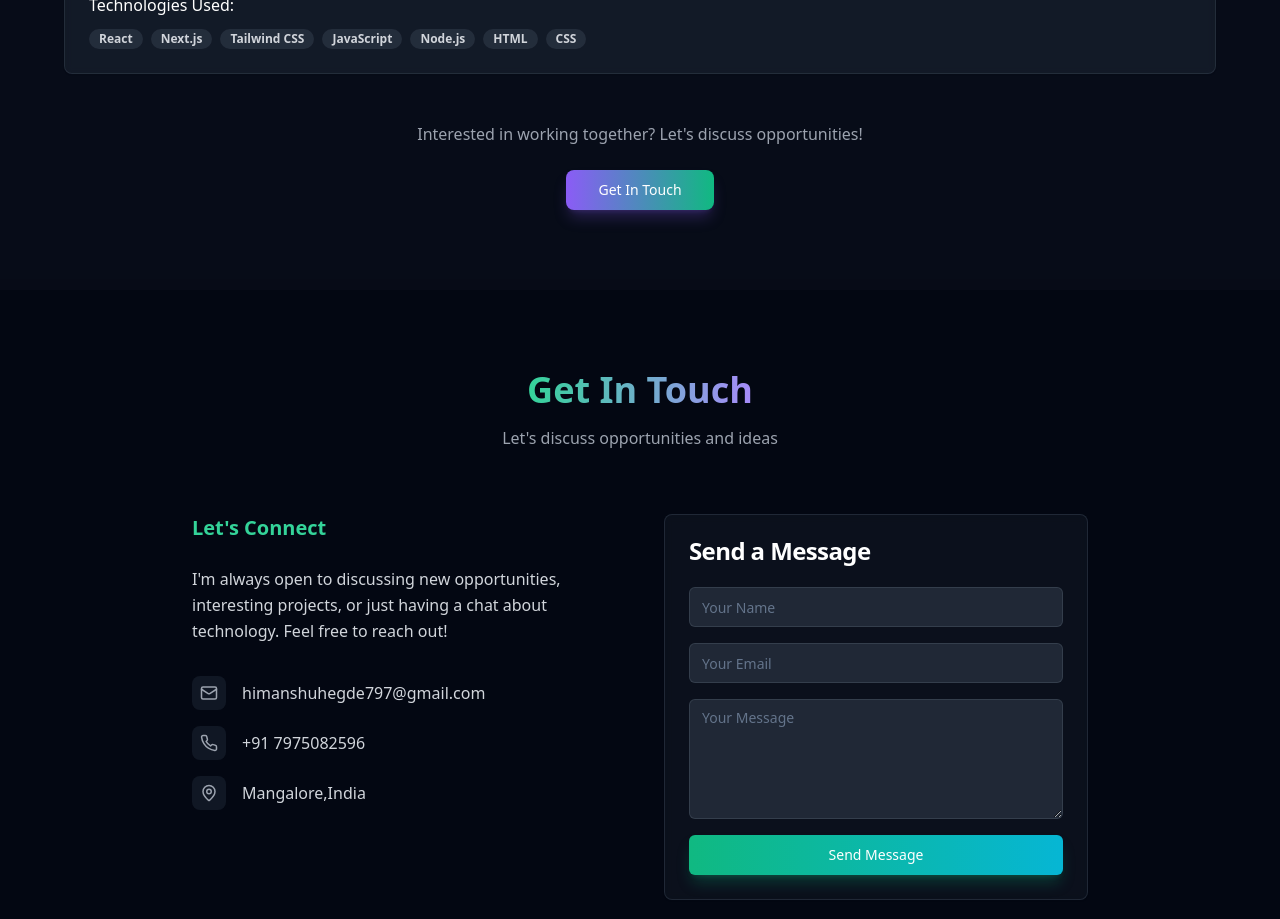
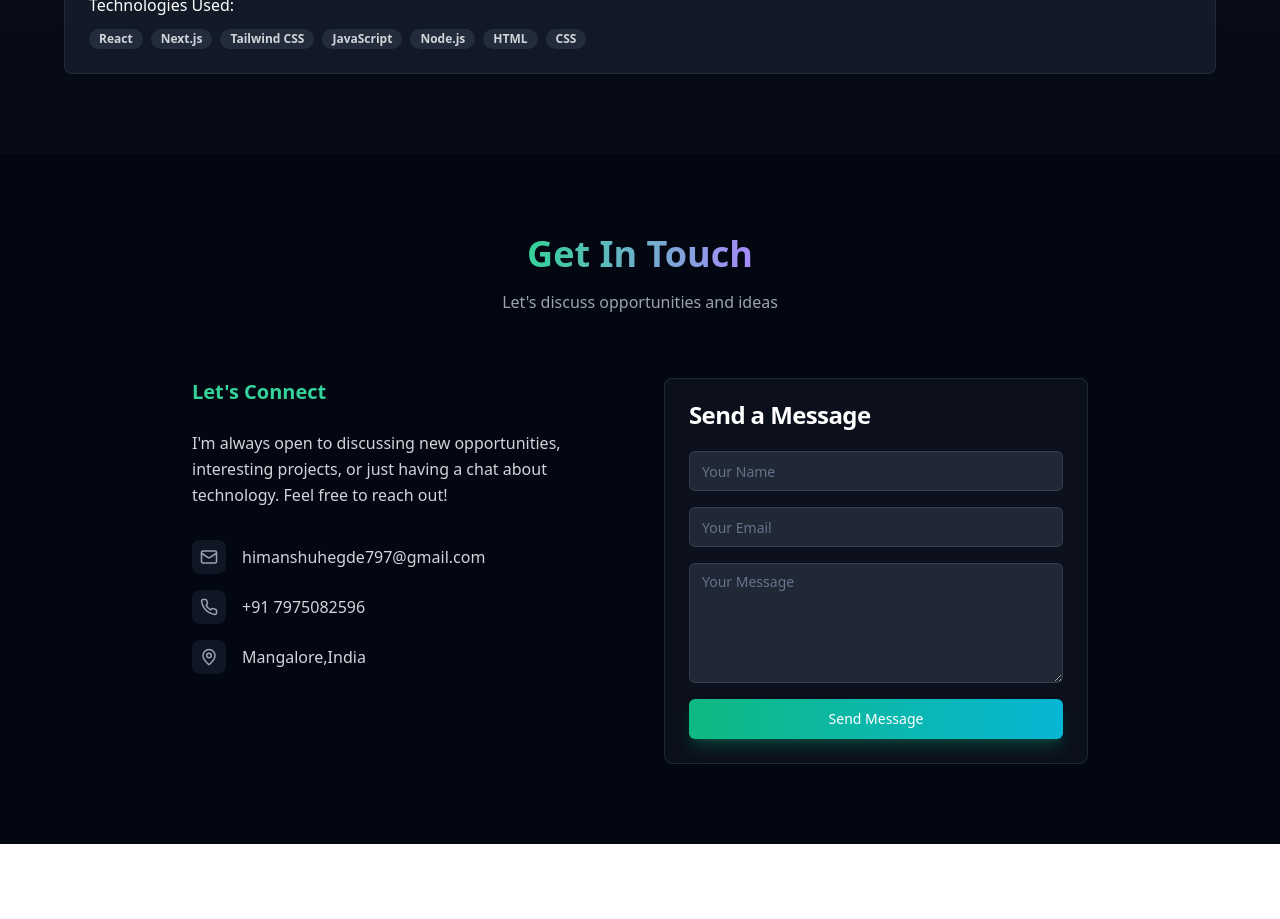
Before and after one commit to HimanshuHegde/myPortfolio, a Next.js app: page / in a window 1280 px wide. Shown: the part 4040-4959 px from the top of the page. After the commit the page ends 4884 px from the top, so only its background shows below. Built offline with nearby package versions, Linux system fonts and the light colour scheme.

Commit message:
made UI/UX optimization

```diff
--- a/app/page.tsx
+++ b/app/page.tsx
@@ -643,17 +643,6 @@ export default function Portfolio() {
                 </Card>
               ))}
             </div>
-
-            {/* Add a call-to-action for potential employers */}
-            <div className="text-center mt-12 animate-fade-in-up animation-delay-600">
-              <p className="text-gray-400 mb-6">Interested in working together? Let's discuss opportunities!</p>
-              <Button
-                onClick={() => document.getElementById("contact")?.scrollIntoView({ behavior: "smooth" })}
-                className="bg-gradient-to-r from-violet-500 to-emerald-500 hover:from-violet-600 hover:to-emerald-600 text-white px-8 py-3 rounded-lg transition-all duration-300 shadow-lg shadow-violet-500/25 hover:shadow-violet-500/40 hover:scale-105"
-              >
-                Get In Touch
-              </Button>
-            </div>
           </div>
         </section>
 
```
